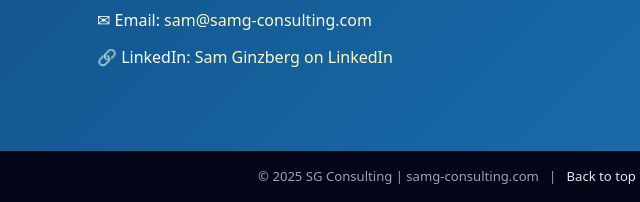
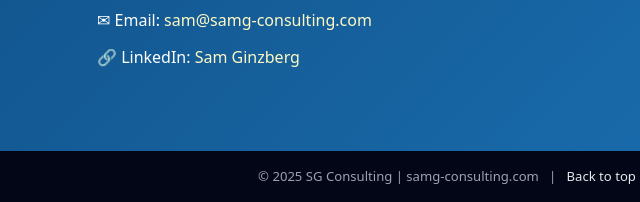
Before and after one commit to samginz/samg-consulting.com, a plain HTML site: page index.html in a window 1280 px wide. Shown: the part 4532-4734 px from the top of the page, 193-833 px from the left. Drawn offline with Linux system fonts and the light colour scheme.

Commit message:
Update index.html

```diff
--- a/index.html
+++ b/index.html
@@ -764,7 +764,7 @@
                 <li>📞 Phone: <a href="tel:+19177234811">+1 917 723 4811</a></li>
                 <li>💬 WhatsApp: <a href="https://wa.me/19177234811" target="_blank" rel="noopener noreferrer">Chat on WhatsApp</a></li>
                 <li>✉ Email: <a href="mailto:sam@samg-consulting.com">sam@samg-consulting.com</a></li>
-                <li>🔗 LinkedIn: <a href="https://www.linkedin.com/in/sam-ginzberg/" target="_blank" rel="noopener noreferrer">Sam Ginzberg on LinkedIn</a></li>
+                <li>🔗 LinkedIn: <a href="https://www.linkedin.com/in/sam-ginzberg/" target="_blank" rel="noopener noreferrer">Sam Ginzberg</a></li>
             </ul>
         </div>
     </div>
```
